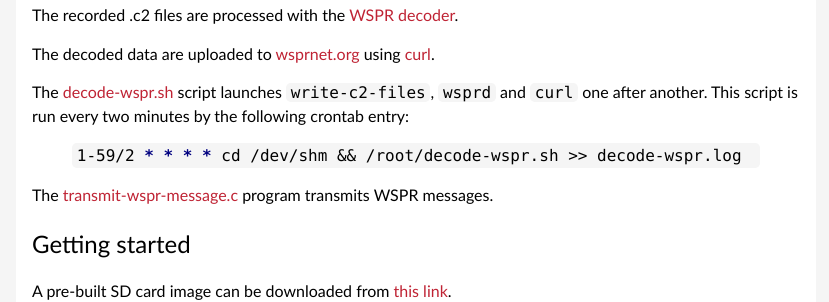
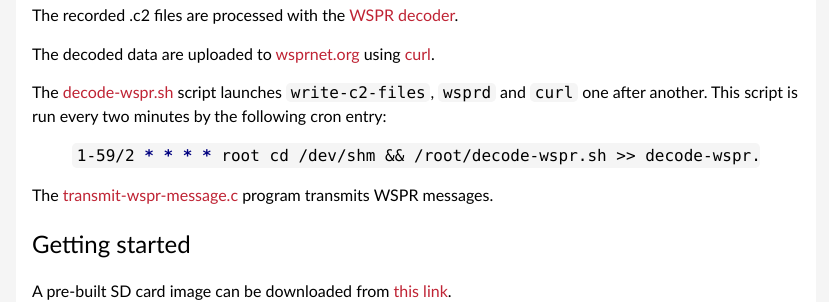
Before and after one commit to pavel-demin/red-pitaya-notes, a Jekyll site: the page built from sdr-transceiver-wspr.md, in a window 1280 px wide and 900 px high, scrolled down 1321 px. Shown: the part 178-480 px from the top of the window, without its empty margins (224-1053 px from the left). Built offline with Jekyll 4.4.1, drawn with Linux system fonts in a browser that asks for light colours.

Commit message:
update cron entry in sdr-transceiver-wspr

```diff
--- a/sdr-transceiver-wspr.md
+++ b/sdr-transceiver-wspr.md
@@ -49,9 +49,9 @@ The recorded .c2 files are processed with the [WSPR decoder](https://sourceforge
 
 The decoded data are uploaded to [wsprnet.org](http://wsprnet.org) using [curl](https://curl.haxx.se).
 
-The [decode-wspr.sh](https://github.com/pavel-demin/red-pitaya-notes/tree/master/projects/sdr_transceiver_wspr/decode-wspr.sh) script launches `write-c2-files`, `wsprd` and `curl` one after another. This script is run every two minutes by the following crontab entry:
+The [decode-wspr.sh](https://github.com/pavel-demin/red-pitaya-notes/tree/master/projects/sdr_transceiver_wspr/decode-wspr.sh) script launches `write-c2-files`, `wsprd` and `curl` one after another. This script is run every two minutes by the following cron entry:
 {% highlight bash %}
-1-59/2 * * * * cd /dev/shm && /root/decode-wspr.sh >> decode-wspr.log
+1-59/2 * * * * root cd /dev/shm && /root/decode-wspr.sh >> decode-wspr.log 2>&1
 {% endhighlight %}
 
 The [transmit-wspr-message.c](https://github.com/pavel-demin/red-pitaya-notes/tree/master/projects/sdr_transceiver_wspr/transmit-wspr-message.c) program transmits WSPR messages.
```
